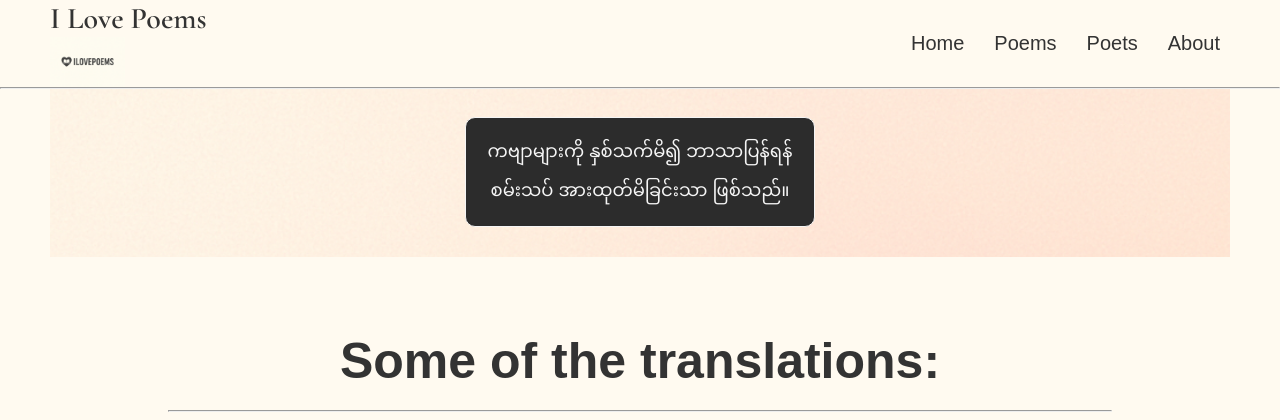
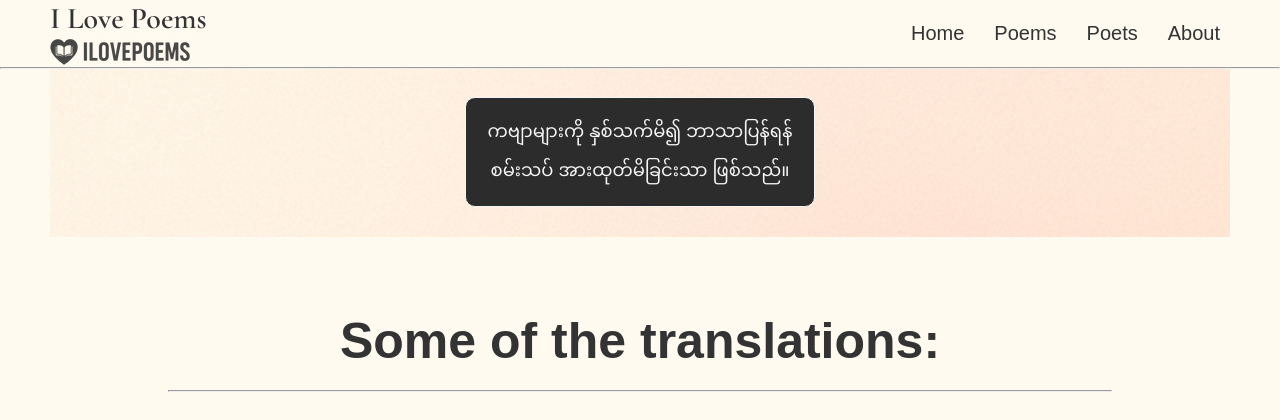
Before and after one commit to T-Naing/ilovepoems, a Django app: page / in a window 1280 px wide. Shown: the top 420 px of the page. Run offline with Django 5.2, Linux system fonts and the light colour scheme; data comes from the database, SQL or seed files in the repository; both versions use the stored data as it was after the commit; some web fonts are replaced.

Commit message:
update templates and data

```diff
--- a/poems/static/poems/css/styles.css
+++ b/poems/static/poems/css/styles.css
@@ -81,20 +81,22 @@ footer {
 
 .logo-wrapper {
 	display: inline-block;
-	height: 50px;
+	/* height: 50px;
+	width: 200px; */
+	height: 30px;
 	width: 200px;
-	/*border: solid red ;*/
+	/* border: solid red; */
 }
 
 #logo-img {
-	background: url('../images/ilovepoems.png') no-repeat;
+	background: url('../images/ilovepoems_icon.png') no-repeat;
 	width: 100%;
 	height: 100%;
 	display: block;
 	/*stretches to fill the parent container */
 	background-size: contain;
 	/*maintain the aspect ratio and fill the container*/
-	/*border: solid blueviolet;	*/
+	/* border: solid blueviolet; */
 }
 
 /********** END BRAND *************/
--- a/poems/templates/poems/base.html
+++ b/poems/templates/poems/base.html
@@ -11,7 +11,7 @@
         <link rel="preconnect" href="https://fonts.gstatic.com" crossorigin>
         <link href="https://fonts.googleapis.com/css2?family=Cardo:ital,wght@0,400;0,700;1,400&family=Cormorant+Garamond:ital,wght@0,300..700;1,300..700&family=Noto+Sans+Myanmar:wght@100;200;300;400;500;600;700;800;900&family=Zain:ital,wght@0,200;0,300;0,400;0,700;0,800;0,900;1,300;1,400&display=swap"
               rel="stylesheet">
-        <link rel="icon" type="image/png" href="{% static 'poems/images/ilovepoems_fb.png' %}">
+        <link rel="icon" type="image/png" href="{% static 'poems/images/ilovepoems_tab_icon.png' %}">
         <!-- Facebook Open Graph Meta Tags -->
         <meta property="og:title" content="I Love Poems" />
         <meta property="og:description"
```
Also changed, not shown: poems/templates/poems/poem.html (+4 -5 lines), db.sqlite3, poems/static/poems/images/ilovepoems_icon.png (added), poems/static/poems/images/ilovepoems_tab_icon.png (added), poems/static/poems/images/ilovepoems_width200_no_padding.png (added), poems/static/poems/images/ilovepoems_width200_no_padding_trim.png (added).
